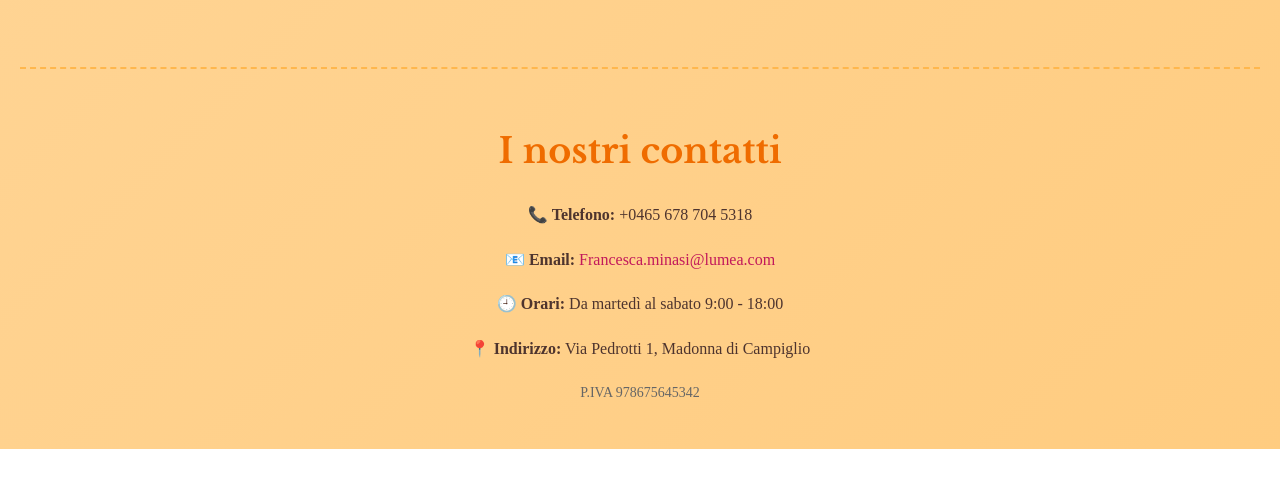
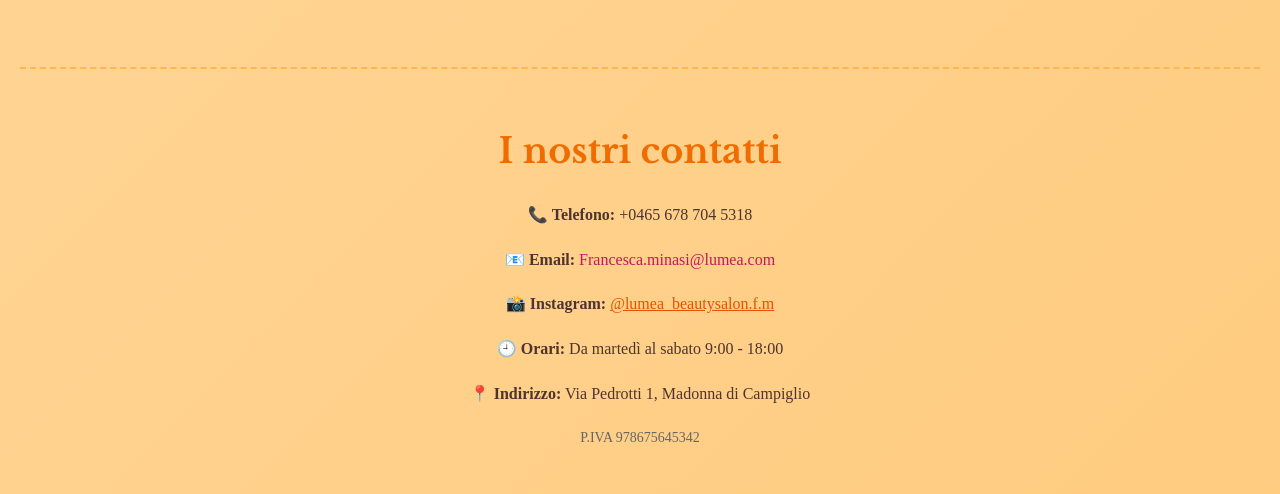
Before and after one commit to scannobomb/lumea.beautysalon, a plain HTML site: page index.html in a window 1280 px wide. Shown: the part 7091-7585 px from the top of the page. Before the commit the page ends 7540 px from the top, so only its background shows below. Drawn offline with nearby package versions, Linux system fonts and the light colour scheme.

Commit message:
Update index.html

```diff
--- a/index.html
+++ b/index.html
@@ -309,6 +309,13 @@
             </a>
         </p>
 
+         📸 <strong>Instagram:</strong>
+    <a href="https://www.instagram.com/lumea_beautysalon.f.m" target="_blank">
+        @lumea_beautysalon.f.m
+    </a>
+</p>
+
+
         <p>🕘 <strong>Orari:</strong> Da martedì al sabato 9:00 - 18:00</p>
 
         <p>📍 <strong>Indirizzo:</strong> Via Pedrotti 1, Madonna di Campiglio</p>
```
